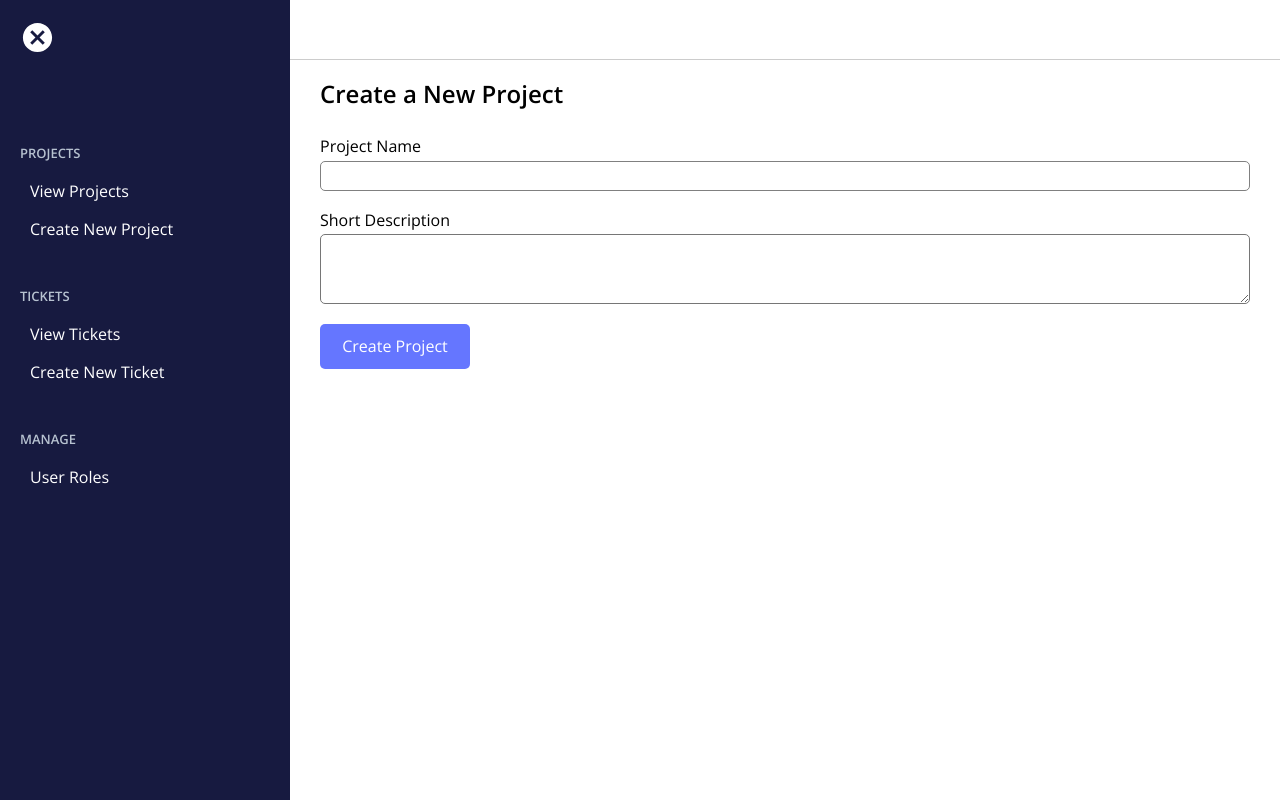
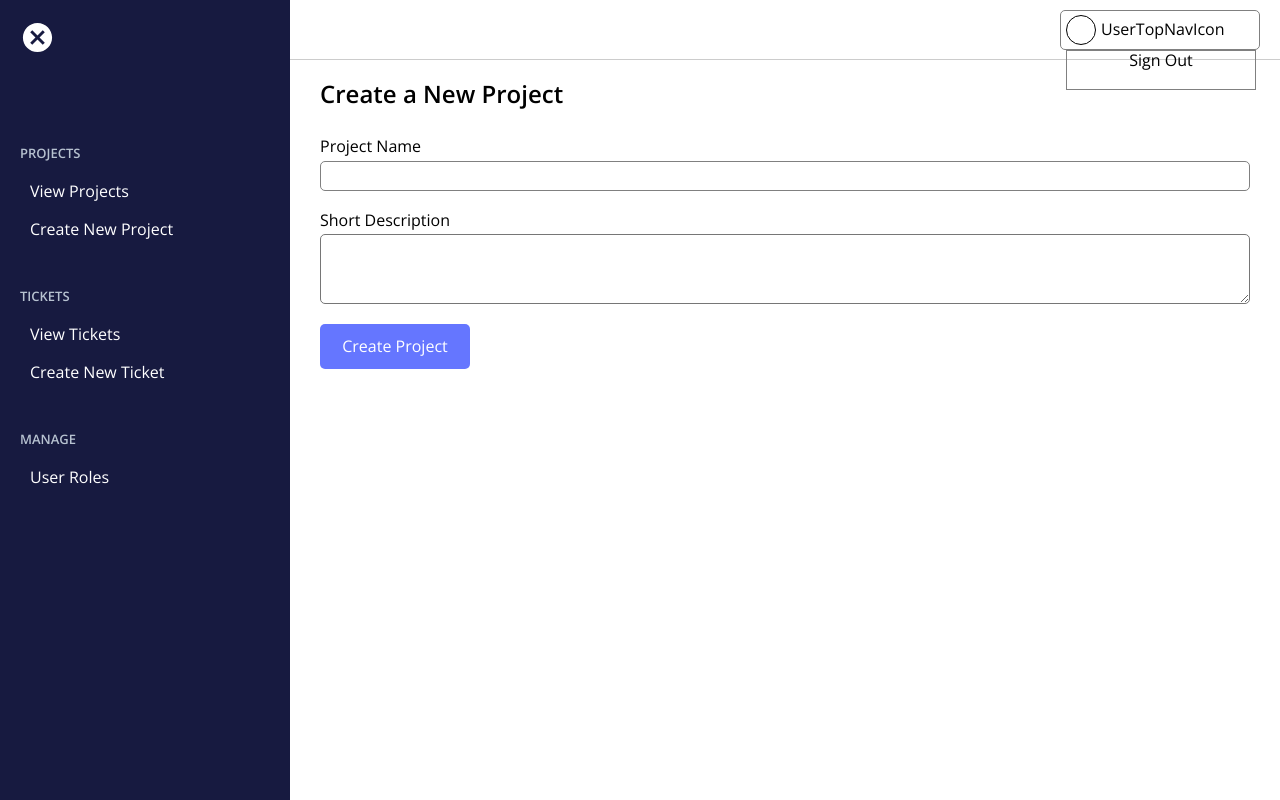
Before and after one commit to stevenGarciaDev/BugTrackerUI, a React (Create React App) app: page /project/create in a window 1280 px wide. Built offline with nearby package versions, Linux system fonts and the light colour scheme.

Commit message:
Update user top nav and dropdown item

```diff
--- /dev/null
+++ b/src/components/user-dropdown-item/index.js
@@ -0,0 +1 @@
+export { default } from './user-dropdown-item';
--- /dev/null
+++ b/src/components/user-dropdown-item/user-dropdown-item.js
@@ -0,0 +1,16 @@
+import React from 'react';
+import styled from 'styled-components';
+
+const Item = styled.div`
+    border: 1px solid gray;
+    height: 40px;
+    position: absolute;
+    top: 50px;
+    width: 190px;
+`;
+
+const UserDropdownItem = () => (
+  <Item>Sign Out</Item>
+);
+
+export default UserDropdownItem;
--- /dev/null
+++ b/src/components/user-top-nav-icon/index.js
@@ -0,0 +1 @@
+export { default } from './user-top-nav-icon';
--- /dev/null
+++ b/src/components/user-top-nav-icon/user-top-nav-icon.js
@@ -0,0 +1,36 @@
+import React from 'react';
+import styled from 'styled-components';
+import UserDropdownItem from '../user-dropdown-item';
+
+const Container = styled.button`
+  align-items: center;
+  background-color: white;
+  border: 1px solid gray;
+  border-radius: 5px;
+  cursor: pointer;
+  display: flex;
+  float: right;
+  height: 40px;
+  margin-right: 20px;
+  outline: none;
+  padding: 5px;
+  width: 200px;
+`;
+
+const ImageIcon = styled.div`
+  border: 1px solid black;
+  border-radius: 50%;
+  height: 30px;
+  margin-right: 5px;
+  width: 30px;
+`;
+
+const UserTopNavIcon = () => (
+  <Container>
+    <ImageIcon />
+    UserTopNavIcon
+    <UserDropdownItem />
+  </Container>
+);
+
+export default UserTopNavIcon;
--- a/src/components/user-top-nav/user-top-nav.js
+++ b/src/components/user-top-nav/user-top-nav.js
@@ -1,16 +1,21 @@
 import React from 'react';
 import styled from 'styled-components';
+import UserTopNavIcon from '../user-top-nav-icon';
 
 const Container = styled.div`
+    align-items: center;
     border-bottom: 1px solid #ccc;
+    display: flex;
+    flex-direction: row;
     height: 60px;
+    justify-content: flex-end;
     position: fixed;
     width: 100%;
 `;
 
 const UserTopNav = () => (
   <Container>
-    test
+    <UserTopNavIcon />
   </Container>
 );
 
```
Also changed, not shown: src/components/user-top-nav-icon/user-top-nav-icon.styles.js (added).
